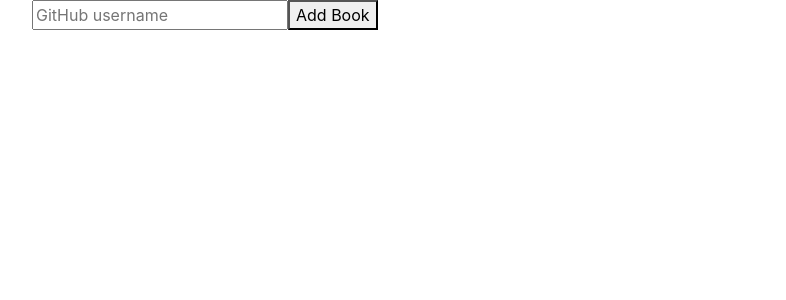
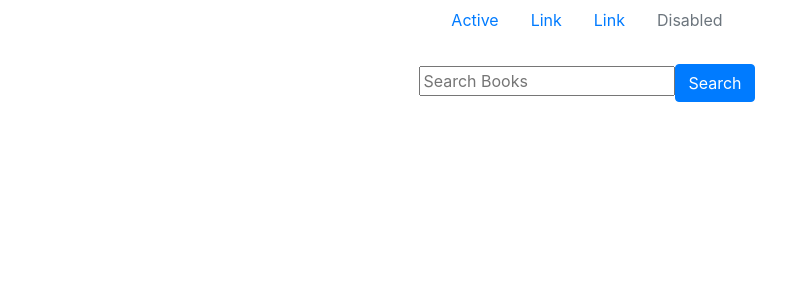
Before and after one commit to Farouk994/Google-Books-Finder, a React (Create React App) app in the folder client/: page / in a window 1280 px wide. Shown: the top 300 px of the page, without its empty margins (53-839 px from the left). Built offline with nearby package versions, Linux system fonts and the light colour scheme.

Commit message:
Updated Navbar component to the app with routing

```diff
--- a/client/src/App.js
+++ b/client/src/App.js
@@ -1,8 +1,8 @@
 import "./App.css";
-// import axios from "axios";
 import React from "react";
 import Form from "./Components/Form"
 import CardList from "./Components/CardList"
+import Navbar from "./Components/common/Header"
 
 class App extends React.Component {
   state = {
@@ -15,8 +15,9 @@ class App extends React.Component {
   };
   render() {
     return (
-      <div class ="container">
-        <div className="header">{this.props.title}</div>
+      <div className= "container">
+        {/* <div className="header">{this.props.title}</div> */}
+        <Navbar/>
         <Form onSubmit={this.addNewProfile} />
         <CardList profiles={this.state.profiles} />
       </div>
--- a/client/src/Components/CardList.js
+++ b/client/src/Components/CardList.js
@@ -2,7 +2,7 @@ import React from 'react'
 import Card from "./Card";
 
 const CardList = (props) => (
-    <div>
+    <div align="center">
       {props.profiles.map((profile) => (
         <Card key={profile.id} {...profile} />
       ))}
--- a/client/src/Components/Form.js
+++ b/client/src/Components/Form.js
@@ -5,7 +5,8 @@ class Form extends React.Component {
   state = { books: "" };
   handleSubmit = async (event) => {
     event.preventDefault();
-    const APIkey = process.env.APIkey || "AIzaSyCS4ROvsyMQFPbHWyf2w4iRLivX36cohSQ"
+    const APIkey =
+      process.env.APIkey || "AIzaSyCS4ROvsyMQFPbHWyf2w4iRLivX36cohSQ";
     const resp = await axios.get(
       `https://www.googleapis.com/books/v1/volumes?q=${this.state.books}&key=${APIkey}`
     );
@@ -18,16 +19,18 @@ class Form extends React.Component {
   };
   render() {
     return (
-      <div>
+      <div align = "center">
         <form onSubmit={this.handleSubmit}>
           <input
             type="text"
             value={this.state.userName}
             onChange={(event) => this.setState({ books: event.target.value })}
-          placeholder="GitHub username"
+            placeholder="Search Books"
+            // className="form-control"
+            id="formGroupExampleInput"
             required
           />
-        <button id="newBook">Add Book</button>
+          <button className ="btn btn-primary"id="newBook">Search</button>
         </form>
         <br></br>
       </div>
--- /dev/null
+++ b/client/src/Components/common/Header.js
@@ -0,0 +1,40 @@
+import React from "react";
+
+export const Header = () => {
+  return (
+    <div>
+      <div>
+        <ul class="nav justify-content-center">
+          <li class="nav-item">
+            <a class="nav-link active" aria-current="page" href="/">
+              Active
+            </a>
+          </li>
+          <li class="nav-item">
+            <a class="nav-link" href="/">
+              Link
+            </a>
+          </li>
+          <li class="nav-item">
+            <a class="nav-link" href="/">
+              Link
+            </a>
+          </li>
+          <li class="nav-item">
+            <a
+              class="nav-link disabled"
+              href="/"
+              tabindex="-1"
+              aria-disabled="true"
+            >
+              Disabled
+            </a>
+          </li>
+        </ul>
+      </div>
+      <br></br>
+    </div>
+  );
+};
+
+export default Header;
--- a/package.json
+++ b/package.json
@@ -25,6 +25,7 @@
   },
   "homepage": "https://github.com/Farouk994/Google-Books-Finder#readme",
   "dependencies": {
+    "@fortawesome/react-fontawesome": "^0.1.14",
     "axios": "^0.21.1",
     "body-parser": "^1.19.0",
     "bootstrap": "^4.6.0",
```
Also changed, not shown: client/src/Components/Navbar.js (added, +21 -0 lines), client/src/App.css (line endings or trailing spaces), client/src/Components/Users.js (added), 1 other file (tests, documents, lock files or other folders). Lines whose indentation alone changed are shown as unchanged.
